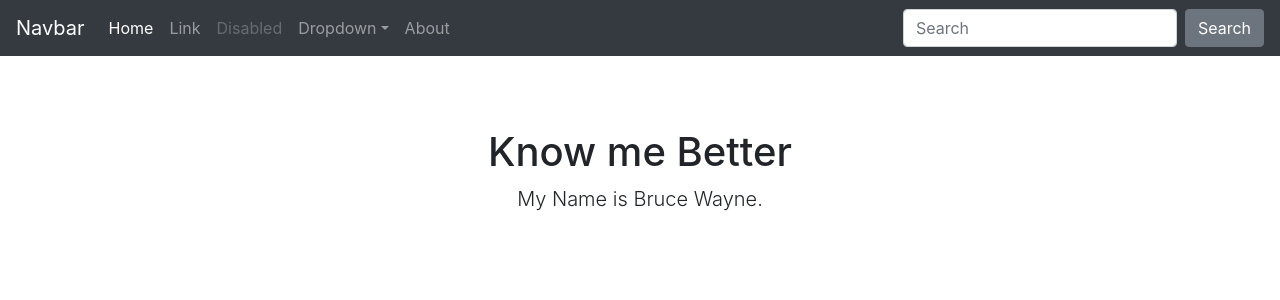
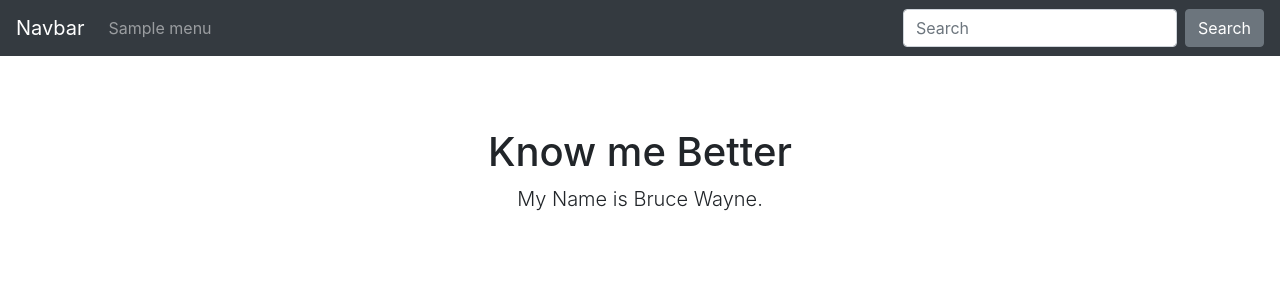
Before and after one commit to aziz-saeful-hidayat/flask1, a Flask app: template web_app/templates/about.html in a window 1280 px wide. Shown: the top 300 px of the page. Run offline with Flask 2, Linux system fonts and the light colour scheme; the template is opened without the code that fills it: most values are stand-ins (such as "Sample title", 1, 10 or a date in 2020); some libraries are stand-ins or nearby versions.

Commit message:
Makedinamic route and access Menu from DB

```diff
--- a/requirements.txt
+++ b/requirements.txt
@@ -3,3 +3,5 @@ gunicorn
 psycopg2
 flask-sqlalchemy
 alembic
+flask-admin
+flask-wtf
--- a/web_app/app.py
+++ b/web_app/app.py
@@ -1,7 +1,9 @@
 from flask import Flask, render_template
 import psycopg2
+from flask_admin import Admin
+from flask_admin.contrib.sqla import ModelView
 
-from web_app.models import db, Page
+from web_app.models import db, Page, Menu
 
 
 def create_app():
@@ -10,27 +12,25 @@ def create_app():
 
     db.init_app(app)
 
+    admin = Admin(app, name='Flask01', template_mode='bootstrap3')
+    admin.add_view(ModelView(Page, db.session))
+    admin.add_view(ModelView(Menu, db.session))
+
     @app.route('/')
-    def index():
-        page = Page.query.filter_by(id=1).first()
-        return render_template('index.html', TITLE='Flask-01', CONTENT=page.contents)
+    @app.route('/<url>')
+    def index(url=None):
+        if url is not None:
+            page = Page.query.filter_by(url=url).first()
+
+        contents = 'empty'
+        if page is not None:
+            contents = page.contents
+
+        menu = Menu.query.order_by('order')
+        return render_template('index.html', TITLE='Flask-01', CONTENT=contents, menu=menu)
 
     @app.route('/blog')
     def blog():
         return 'Ini blog'
 
-    @app.route('/about')
-    def about():
-        return render_template('about.html', TITLE='About me')
-
-    @app.route('/testdb')
-    def testdb():
-        con = psycopg2.connect('dbname=flask01 user=devuser password=devpassword host=postgres')
-        cur = con.cursor()
-        cur.execute('select * from page;')
-
-        id, contents = cur.fetchone()
-        con.close()
-        return 'Output DB: {} - {}'.format(id, contents)
-
     return app
--- a/web_app/settings.py
+++ b/web_app/settings.py
@@ -1,3 +1,4 @@
 DEBUG = True
 SQLALCHEMY_DATABASE_URI = 'postgresql://devuser:devpassword@postgres:5432/flask01'
 SQLALCHEMY_TRACK_MODIFICATIONS = False
+SECRET_KEY = 'pastibisaflask'
--- a/web_app/templates/base-index.html
+++ b/web_app/templates/base-index.html
@@ -41,26 +41,11 @@
 
   <div class="collapse navbar-collapse" id="navbarsExampleDefault">
     <ul class="navbar-nav mr-auto">
-      <li class="nav-item active">
-        <a class="nav-link" href="/">Home <span class="sr-only">(current)</span></a>
-      </li>
-      <li class="nav-item">
-        <a class="nav-link" href="#">Link</a>
-      </li>
-      <li class="nav-item">
-        <a class="nav-link disabled" href="#" tabindex="-1" aria-disabled="true">Disabled</a>
-      </li>
-      <li class="nav-item dropdown">
-        <a class="nav-link dropdown-toggle" href="#" id="dropdown01" data-toggle="dropdown" aria-haspopup="true" aria-expanded="false">Dropdown</a>
-        <div class="dropdown-menu" aria-labelledby="dropdown01">
-          <a class="dropdown-item" href="#">Action</a>
-          <a class="dropdown-item" href="#">Another action</a>
-          <a class="dropdown-item" href="#">Something else here</a>
-        </div>
-      </li>
-      <li class="nav-item">
-        <a class="nav-link" href="/about">About</a>
-      </li>
+      {% for m in menu %}
+        <li class="nav-item">
+          <a class="nav-link" href="/{{ m.page.url }}">{{ m.title }}</a>
+        </li>
+      {% endfor %}
     </ul>
     <form class="form-inline my-2 my-lg-0">
       <input class="form-control mr-sm-2" type="text" placeholder="Search" aria-label="Search">
```
Also changed, not shown: migrations/versions/35c15ece7750_initial_db.py (renamed from migrations/versions/66a0c98b62cd_initial_db.py, +13 -3 lines), web_app/models.py (+18 -1 lines), 1 other file.
